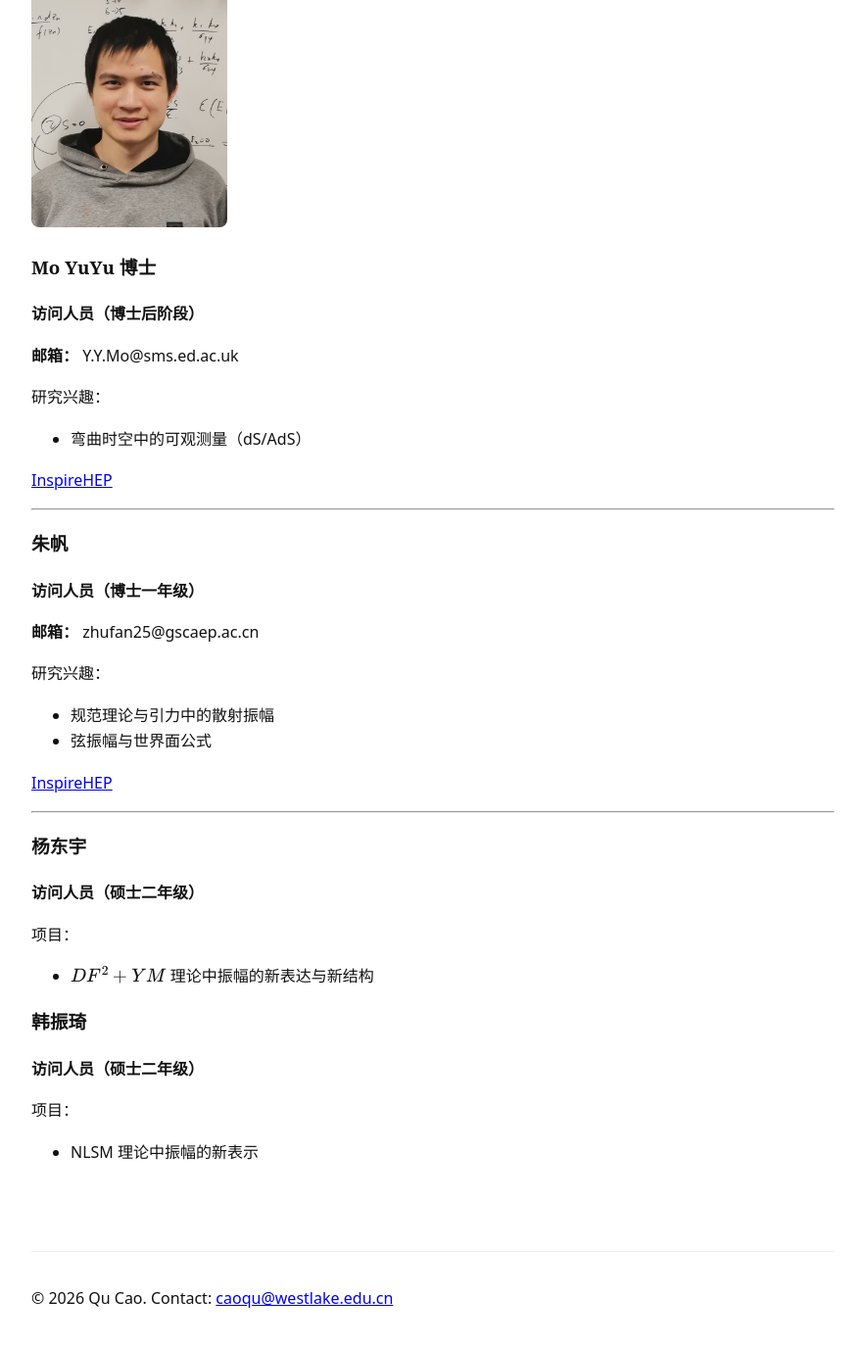
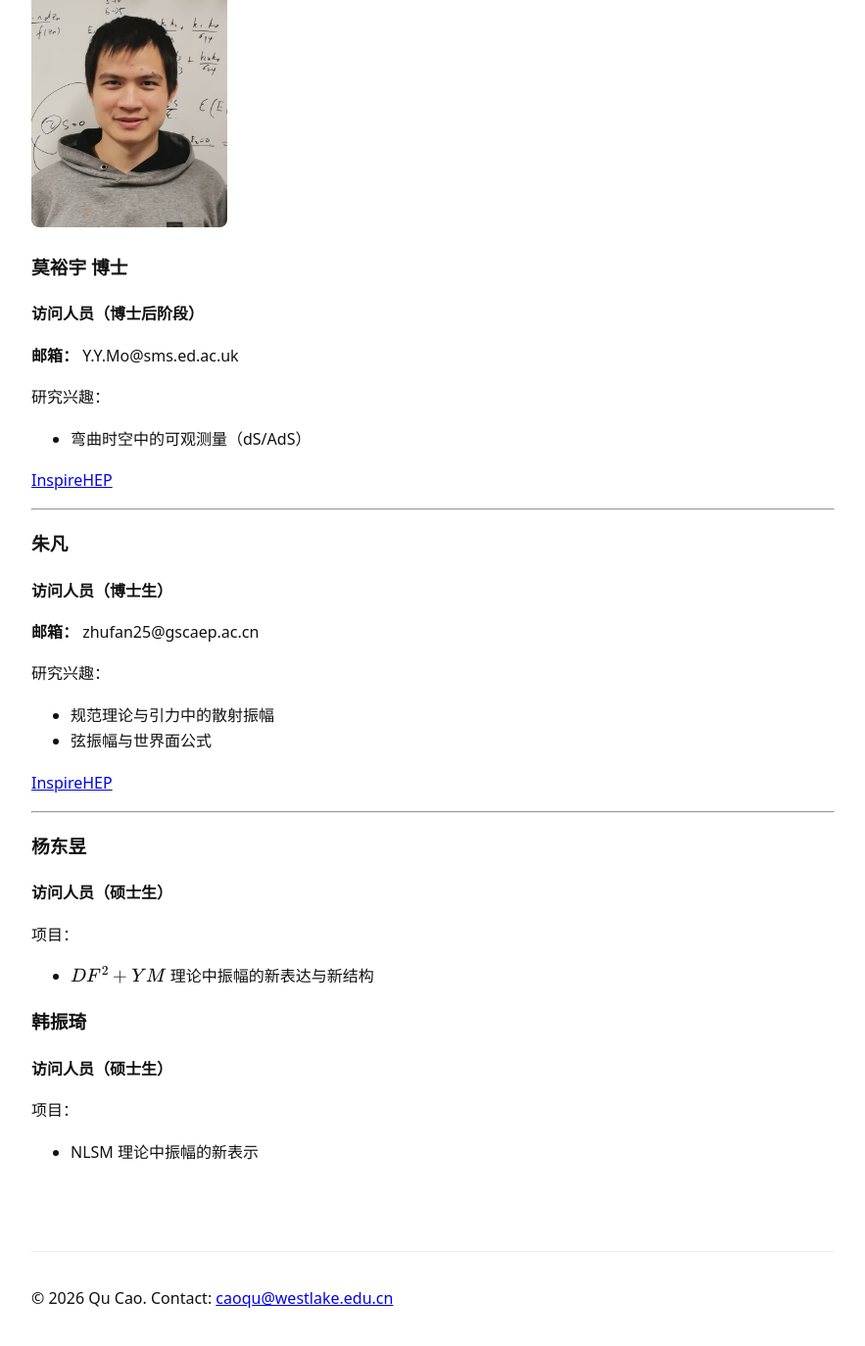
Before and after one commit to QuantumQ1/quantumq1.github.io, a Jekyll site: the page built from members-cn.md, in a window 1280 px wide and 1400 px high, scrolled down 1454 px. Shown: the top 1374 px of the window at 98% size, without its empty margins (198-1081 px from the left). Built offline with Jekyll 4.4.1, drawn with Linux system fonts in a browser that asks for light colours.

Commit message:
Update Chinese member names

```diff
--- a/members-cn.md
+++ b/members-cn.md
@@ -55,7 +54,7 @@ en_url: /members/
 
 <img src="/assets/img/members/yym.jpg" alt="Dr. YuYu Mo photo" width="200" style="border-radius: 8px;">
 
-### Mo YuYu 博士
+### 莫裕宇 博士
 
 **访问人员（博士后阶段）**
 
@@ -69,9 +68,9 @@ en_url: /members/
 
 ---
 
-### 朱帆
+### 朱凡
 
-**访问人员（博士一年级）**
+**访问人员（博士生）**
 
 **邮箱：** zhufan25@gscaep.ac.cn
 
@@ -84,9 +83,9 @@ en_url: /members/
 
 ---
 
-### 杨东宇
+### 杨东昱
 
-**访问人员（硕士二年级）**
+**访问人员（硕士生）**
 
 项目：
 
@@ -94,7 +93,7 @@ en_url: /members/
 
 ### 韩振琦
 
-**访问人员（硕士二年级）**
+**访问人员（硕士生）**
 
 项目：
 
```
Also changed, not shown: other parts of members-cn.md (+0 -1 lines).
